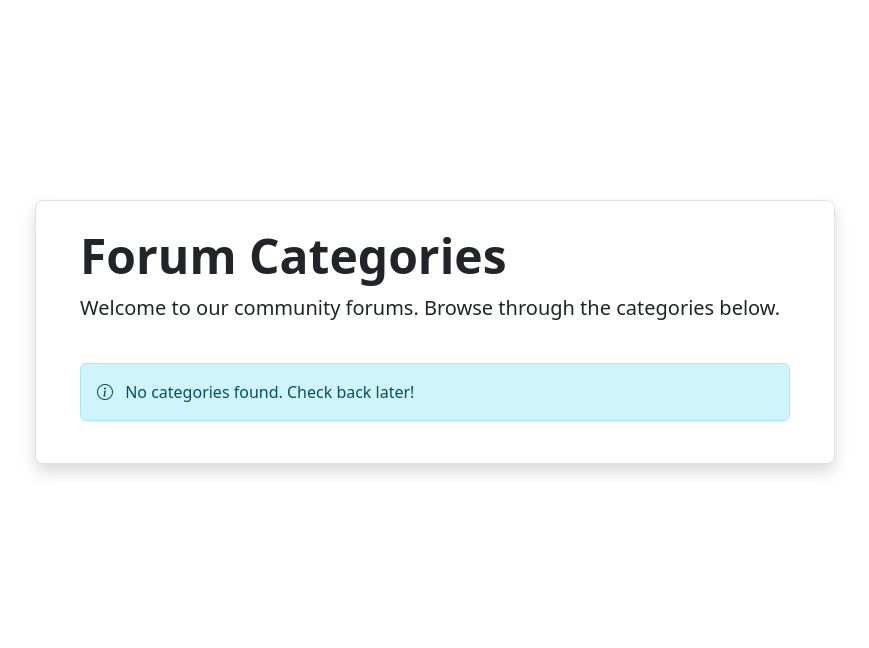
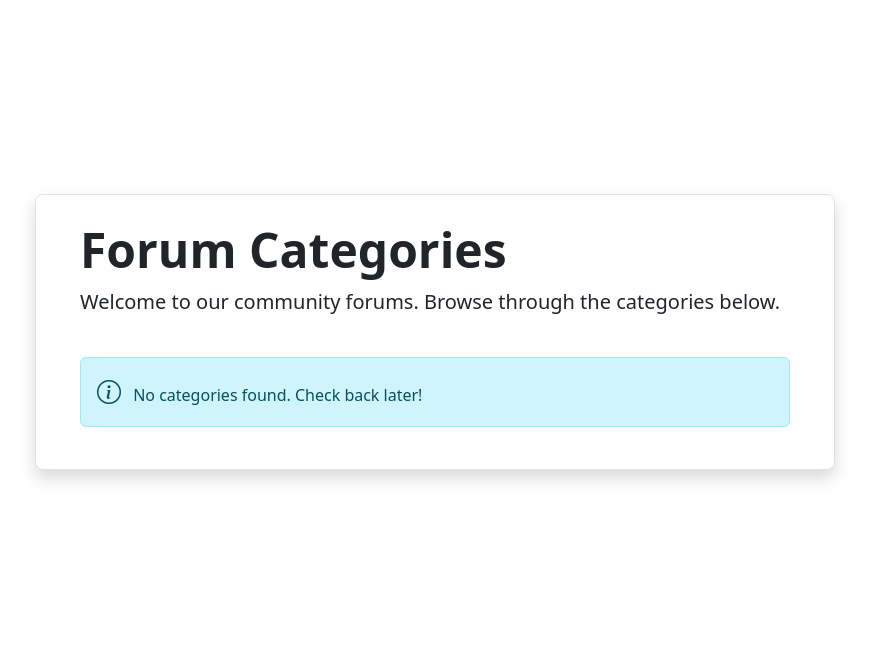
Before and after one commit to fcgith/forum_api_front_end, a FastAPI app: template templates/categories.html in a window 1280 px wide. Shown: the part 56-704 px from the top of the page, without its empty margins (205-1074 px from the left). Run offline with FastAPI, Linux system fonts and the light colour scheme; the template is opened without the code that fills it, so the values that code supplies are empty; parts of the project's set-up code (start-up, migrations or seed data) failed here and were passed over.

Commit message:
Testing categories

```diff
--- a/templates/categories.html
+++ b/templates/categories.html
@@ -21,14 +21,14 @@
                         <small class="text-muted">
                             <i class="bi bi-chat-square-text"></i> {{ category.topics_count | default(0) }} Topics
                         </small>
-                        <i class="bi bi-arrow-bar-right text-secondary arrow-icon"></i>
+                        <i class="bi bi-arrow-bar-right text-secondary arrow-icon" style="font-size: 1.5rem;"></i>
                     </div>
                 </a>
             {% endfor %}
         </div>
     {% else %}
         <div class="alert alert-info" role="alert">
-            <i class="bi bi-info-circle me-2"></i> No categories found. Check back later!
+            <i class="bi bi-info-circle me-2" style="font-size: 1.5rem;"></i> No categories found. Check back later!
         </div>
     {% endif %}
 </div>
```
